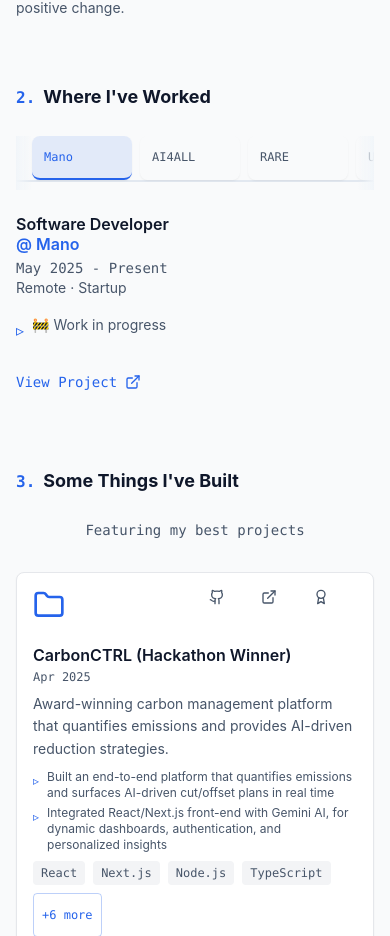
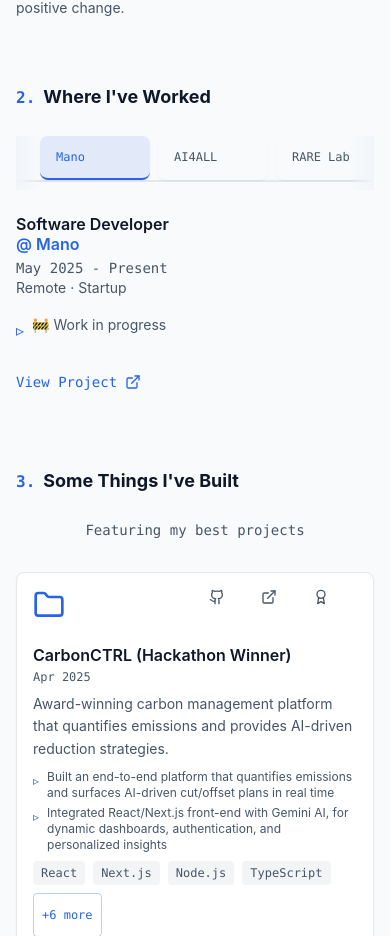
Before and after one commit to Param-10/Portfolio-Website, a React (Vite) app: page / in a window 390 px wide. Shown: the part 1600-2536 px from the top of the page. Built offline with nearby package versions, Linux system fonts and the light colour scheme.

Commit message:
Update Experience and Home components for improved mobile responsiveness and user experience. Enhance tab navigation with better scroll hints and adjust button styles for clarity. Update resume link to use dynamic base URL for better deployment compatibility.

```diff
--- a/src/components/Experience.tsx
+++ b/src/components/Experience.tsx
@@ -168,28 +168,44 @@ function Experience() {
 
         <div className="flex flex-col lg:flex-row gap-6 lg:gap-8">
           {/* Tab Navigation */}
-          <div className="relative flex lg:flex-col overflow-x-auto lg:overflow-x-visible scrollbar-hide pb-2 lg:pb-0">
-            {/* Left fade for scroll hint */}
-            <div className="pointer-events-none absolute left-0 top-0 h-full w-4 bg-gradient-to-r from-slate-100 dark:from-slate-900 to-transparent z-10 block lg:hidden" />
-            <div className="flex lg:flex-col border-b-2 lg:border-b-0 lg:border-l-2 border-slate-200 dark:border-slate-700 min-w-max lg:min-w-0 px-2 lg:px-0">
-              {sortedExperiences.map((exp) => (
+          <div className="relative flex lg:flex-col overflow-x-auto lg:overflow-x-visible scrollbar-hide pb-2 lg:pb-0 snap-x snap-mandatory lg:snap-none">
+            {/* Enhanced left fade for scroll hint */}
+            <div className="pointer-events-none absolute left-0 top-0 h-full w-6 bg-gradient-to-r from-slate-100 dark:from-slate-900 via-slate-100/60 dark:via-slate-900/60 to-transparent z-10 block lg:hidden" />
+
+            {/* Navigation container with improved mobile styling */}
+            <div className="flex lg:flex-col border-b-2 lg:border-b-0 lg:border-l-2 border-slate-200 dark:border-slate-700 min-w-max lg:min-w-0 pl-4 pr-4 lg:pl-0 lg:pr-0">
+              {sortedExperiences.map((exp, index) => (
                 <button
                   key={exp.id}
                   onClick={() => setActiveExperience(exp.id)}
-                  className={`text-left px-3 py-2 lg:px-6 lg:py-3 text-sm lg:text-base font-mono whitespace-nowrap lg:whitespace-normal transition-all duration-300 border-b-2 lg:border-b-0 lg:border-l-2 mx-1 first:ml-2 last:mr-2 lg:mx-0 lg:first:ml-0 lg:last:mr-0 rounded-lg lg:rounded-none focus:outline-none focus:ring-2 focus:ring-blue-500 dark:focus:ring-blue-400 shadow-sm ${
+                  className={`text-left px-4 py-3 lg:px-6 lg:py-3 text-sm lg:text-base font-mono whitespace-nowrap lg:whitespace-normal transition-all duration-300 border-b-2 lg:border-b-0 lg:border-l-2 rounded-lg lg:rounded-none focus:outline-none focus:ring-2 focus:ring-blue-500 dark:focus:ring-blue-400 shadow-sm snap-center lg:snap-align-none ${
+                    index === 0 ? 'ml-2 lg:ml-0' : 'ml-1 lg:ml-0'
+                  } ${
+                    index === sortedExperiences.length - 1 ? 'mr-2 lg:mr-0' : 'mr-1 lg:mr-0'
+                  } ${
                     activeExperience === exp.id
-                      ? 'text-blue-600 dark:text-blue-400 border-blue-600 dark:border-blue-400 bg-blue-600/10 dark:bg-blue-400/10'
+                      ? 'text-blue-600 dark:text-blue-400 border-blue-600 dark:border-blue-400 bg-blue-600/10 dark:bg-blue-400/10 shadow-md'
                       : 'text-slate-600 dark:text-slate-400 border-transparent hover:text-slate-900 dark:hover:text-slate-100 hover:bg-slate-50 dark:hover:bg-slate-800/50'
                   }`}
-                  style={{ minWidth: '100px' }}
+                  style={{ minWidth: '110px' }}
                 >
-                  <span className="block lg:hidden text-xs">{exp.company.split(' ')[0]}</span>
+                  <span className="block lg:hidden text-xs font-medium">
+                    {exp.company === 'Society of Hispanic Professional Engineers at USF' ? 'SHPE USF' :
+                     exp.company === 'Students of India Association' ? 'SIA USF' :
+                     exp.company === 'USF College of Engineering' ? 'USF Eng' :
+                     exp.company === 'USF Libraries' ? 'USF Lib' :
+                     exp.company === 'TEDx at USF' ? 'TEDx USF' :
+                     exp.company === 'Coefficient Software Systems' ? 'Coefficient' :
+                     exp.company === 'RARE Lab' ? 'RARE Lab' :
+                     exp.company}
+                  </span>
                   <span className="hidden lg:block">{exp.company}</span>
                 </button>
               ))}
             </div>
-            {/* Right fade for scroll hint */}
-            <div className="pointer-events-none absolute right-0 top-0 h-full w-4 bg-gradient-to-l from-slate-100 dark:from-slate-900 to-transparent z-10 block lg:hidden" />
+
+            {/* Enhanced right fade for scroll hint */}
+            <div className="pointer-events-none absolute right-0 top-0 h-full w-6 bg-gradient-to-l from-slate-100 dark:from-slate-900 via-slate-100/60 dark:via-slate-900/60 to-transparent z-10 block lg:hidden" />
           </div>
 
           {/* Content */}
--- a/src/components/Home.tsx
+++ b/src/components/Home.tsx
@@ -72,7 +72,7 @@ const Home = () => {
           className="flex flex-col sm:flex-row gap-3 md:gap-4 justify-center lg:justify-start px-2 md:px-0"
         >
           <a
-            href="/Paramveer_Singh_Bhele_Resume.pdf"
+            href={`${import.meta.env.BASE_URL}Paramveer_Singh_Bhele_Resume.pdf`}
             target="_blank"
             rel="noopener noreferrer"
             className="btn-outline w-full sm:w-auto"
```
Also changed, not shown: 7 other files (tests, documents, lock files or other folders).
